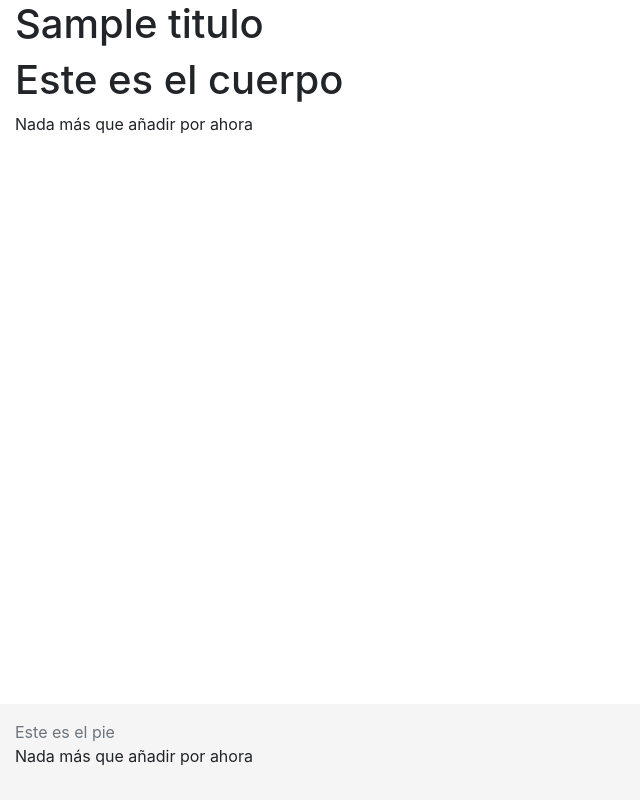
After one commit to Keteveo/Actividades-Curso-Symfony-MariaDB, a Symfony app: template gestorProductos/templates/productos/altaProducto.html.twig in a window 1280 px wide. The commit adds this page. Shown: the whole page, without its empty margins (0-640 px from the left). Run offline with Twig, Linux system fonts and the light colour scheme; the template is opened without the code that fills it: most values are stand-ins (such as "Sample title", 1, 10 or a date in 2020); some libraries are stand-ins or nearby versions.

Commit message:
UD2/c: creadas plantillas alta baja y modifica

```diff
--- a/gestorProductos/public/css/estilos.css
+++ b/gestorProductos/public/css/estilos.css
@@ -0,0 +1,20 @@
+/*  ::::::::::::::::::::::::::::::::::::::
+    ::    PERSONALIZACIÓN DE CSS        ::
+    :::::::::::::::::::::::::::::::::::::: */
+
+main > .container {
+    padding: 60px 15px 0;
+    }
+
+.footer {
+background-color: #f5f5f5;
+}
+
+.footer > .container {
+padding-right: 15px;
+padding-left: 15px;
+}
+
+code {
+font-size: 80%;
+}
--- a/gestorProductos/templates/base.html.twig
+++ b/gestorProductos/templates/base.html.twig
@@ -1,29 +1,55 @@
 <!DOCTYPE html>
-<html lang="es">
+<html lang="es" class="h-100">
+
 <head>
     <meta charset="UTF-8">
     <title>{% block titulo %}¡Bienvenido!{% endblock %} | Gestión de Productos</title>
     {% block hojas_de_estilo %}
     <!--CDN CSS de Bootstrap-->
-            <link rel="stylesheet" href="https://stackpath.bootstrapcdn.com/bootstrap/4.4.1/css/bootstrap.min.css" integrity="sha384-Vkoo8x4CGsO3+Hhxv8T/Q5PaXtkKtu6ug5TOeNV6gBiFeWPGFN9MuhOf23Q9Ifjh" crossorigin="anonymous">
+    <link rel="stylesheet" href="https://stackpath.bootstrapcdn.com/bootstrap/4.4.1/css/bootstrap.min.css"
+        integrity="sha384-Vkoo8x4CGsO3+Hhxv8T/Q5PaXtkKtu6ug5TOeNV6gBiFeWPGFN9MuhOf23Q9Ifjh" crossorigin="anonymous">
     <!--CDN Head Scripts de  FontAwesome-->
     <script src="https://kit.fontawesome.com/3876d90dd0.js" crossorigin="anonymous"></script>
     <!-- Estilos CSS propios o modificaciones de los de bootstrap -->
-            <link rel="stylesheet" href="{{ asset('css/estilos.css') }}"></link>
+    <link rel="stylesheet" href="{{ asset('css/estilos.css') }}">
+    </link>
     {% endblock %}
 
 </head>
-    <body>
 
-        <header>{% block cabecera %}<div class=""><h1>Esta es la cabecera</h1></div> {% endblock %}</header>
-        <section>{% block contenido %}<div class="container-fluid"><h1>Este es el cuerpo</h1></div>{% endblock %}</section>
-        <footer>{% block pie %}<div class=""><h1>Este es el pie</h1></div>{% endblock %}</footer>
+<body class="d-flex flex-column h-100">
+    <header>
+        <div class="container-fluid">
+            {% block cabecera %}
+            <h1>Esta es la cabecera</h1>
+            {% endblock %}
+        </div>
+    </header>
+    <main role="main" class="flex-shrink-0">
+        <div class="container-fluid">
+            {% block contenido %}
+            <h1>Este es el cuerpo</h1>
+            {% endblock %}
+        </div>
+    </main>
+    <footer class="footer mt-auto py-3">
+        <div class="container-fluid">
+            {% block pie %}<span class="text-muted">Este es el pie</span>{% endblock %}
+        </div>
+    </footer>
 
     {% block scripts %}
     <!--CDN scripts de Bootstrap-->
-            <script src="https://code.jquery.com/jquery-3.4.1.slim.min.js" integrity="sha384-J6qa4849blE2+poT4WnyKhv5vZF5SrPo0iEjwBvKU7imGFAV0wwj1yYfoRSJoZ+n" crossorigin="anonymous"></script>
-            <script src="https://cdn.jsdelivr.net/npm/popper.js@1.16.0/dist/umd/popper.min.js" integrity="sha384-Q6E9RHvbIyZFJoft+2mJbHaEWldlvI9IOYy5n3zV9zzTtmI3UksdQRVvoxMfooAo" crossorigin="anonymous"></script>
-            <script src="https://stackpath.bootstrapcdn.com/bootstrap/4.4.1/js/bootstrap.min.js" integrity="sha384-wfSDF2E50Y2D1uUdj0O3uMBJnjuUD4Ih7YwaYd1iqfktj0Uod8GCExl3Og8ifwB6" crossorigin="anonymous"></script>
+    <script src="https://code.jquery.com/jquery-3.4.1.slim.min.js"
+        integrity="sha384-J6qa4849blE2+poT4WnyKhv5vZF5SrPo0iEjwBvKU7imGFAV0wwj1yYfoRSJoZ+n"
+        crossorigin="anonymous"></script>
+    <script src="https://cdn.jsdelivr.net/npm/popper.js@1.16.0/dist/umd/popper.min.js"
+        integrity="sha384-Q6E9RHvbIyZFJoft+2mJbHaEWldlvI9IOYy5n3zV9zzTtmI3UksdQRVvoxMfooAo"
+        crossorigin="anonymous"></script>
+    <script src="https://stackpath.bootstrapcdn.com/bootstrap/4.4.1/js/bootstrap.min.js"
+        integrity="sha384-wfSDF2E50Y2D1uUdj0O3uMBJnjuUD4Ih7YwaYd1iqfktj0Uod8GCExl3Og8ifwB6"
+        crossorigin="anonymous"></script>
     {% endblock %}
 </body>
+
 </html>
--- /dev/null
+++ b/gestorProductos/templates/productos/altaProducto.html.twig
@@ -0,0 +1,16 @@
+{% extends 'base.html.twig' %}
+
+{% block titulo %}{{ titulo }}{% endblock %}
+
+{% block cabecera %}
+<h1>{{ titulo }}</h1>
+{% endblock %}
+
+{% block contenido %}
+{{ parent() }}
+<p>Nada más que añadir por ahora</p>
+{% endblock %}
+{% block pie %}
+{{ parent() }}
+<p>Nada más que añadir por ahora</p>
+{% endblock %}
```
Also changed, not shown: gestorProductos/src/Controller/ProductosController.php (+6 -6 lines), gestorProductos/templates/productos/bajaProducto.html.twig (added, +16 -0 lines), gestorProductos/templates/productos/index.html.twig (+10 -12 lines), gestorProductos/templates/productos/modificaProducto.html.twig (added, +16 -0 lines), README.md. Lines whose indentation alone changed are shown as unchanged.
